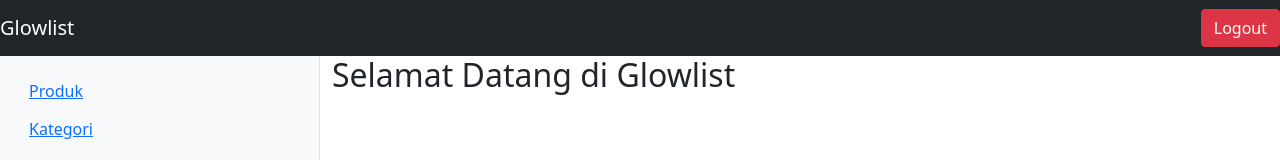
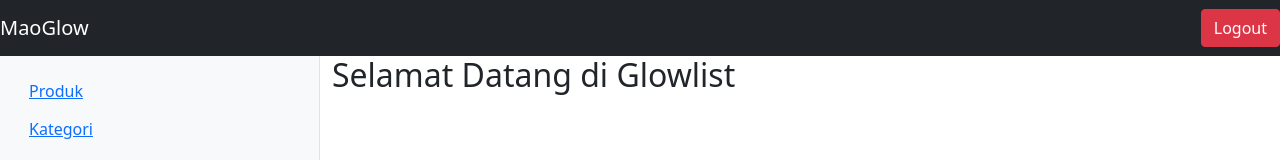
Before and after one commit to acimaoo/glowlist_frontend, a React (Vite) app: page / in a window 1280 px wide. Shown: the top 160 px of the page. Built offline with nearby package versions, Linux system fonts and the light colour scheme.

Commit message:
mengganti icon web

```diff
--- a/index.html
+++ b/index.html
@@ -2,10 +2,10 @@
 <html lang="en">
   <head>
     <meta charset="UTF-8" />
-    <link rel="icon" type="image/svg+xml" href="/favicon.svg" />
+    <link rel="icon" type="image/jpeg" href="/logo2.jpeg" />
     <link rel="stylesheet" href="/assets/css/bootstrap.min.css" />
     <meta name="viewport" content="width=device-width, initial-scale=1.0" />
-    <title>glowlist_frontend</title>
+    <title>MaoGlow</title>
   </head>
   <body>
     <div id="root"></div>
--- a/src/components/Header.jsx
+++ b/src/components/Header.jsx
@@ -3,8 +3,8 @@
 export default function Header() {
     return (
         <nav className="navbar navbar-dark bg-dark">
-            <Link to="/" className="navbar-brand">Glowlist</Link>
-            <button className="btn btn-danger" type="button">Logout</button>
+            <Link to="/" className="navbar-brand">MaoGlow</Link>
+            <button className="btn btn-danger">Logout</button>
         </nav>
     )
 }
```
Also changed, not shown: public/logo.png (added), public/logo2.jpeg (added).
